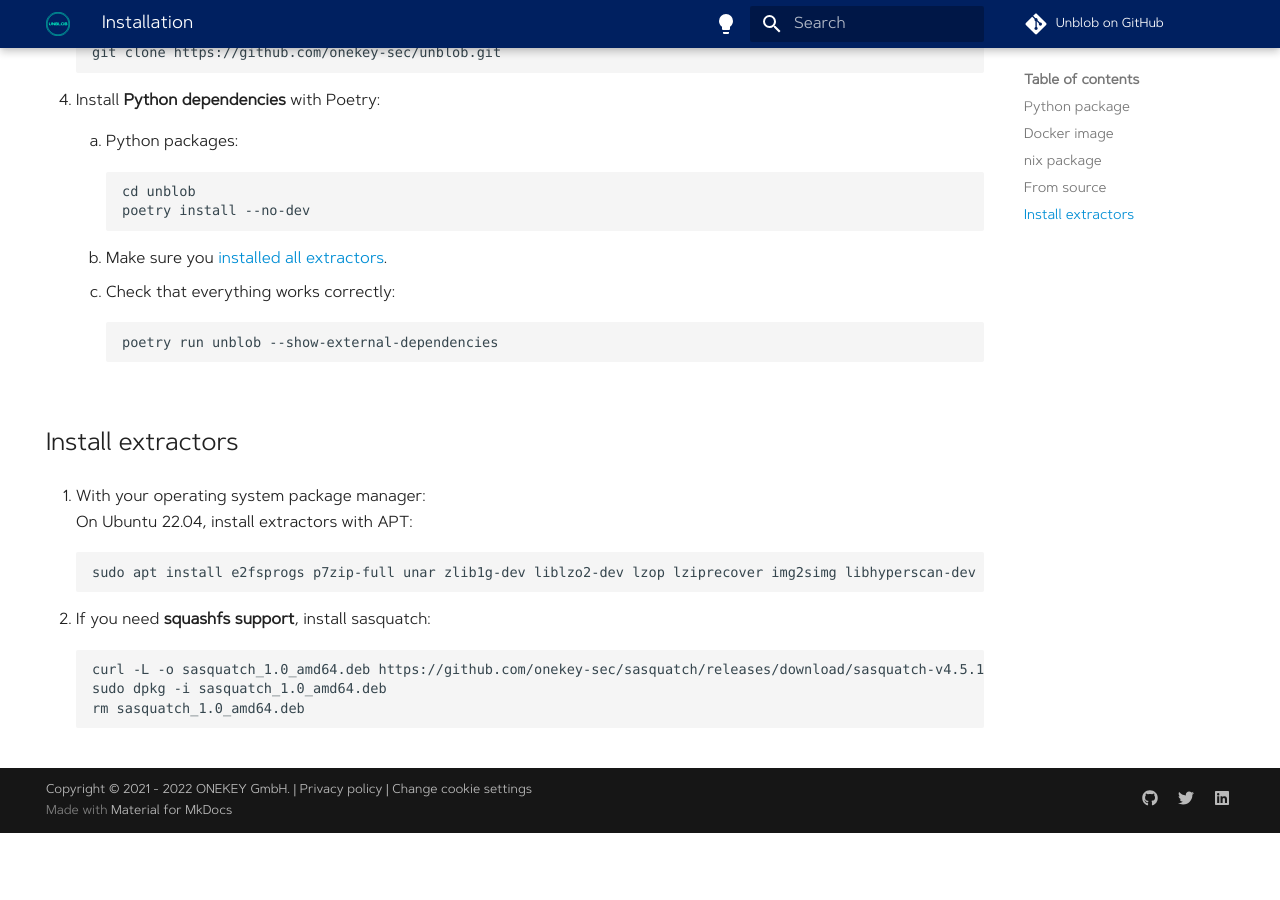
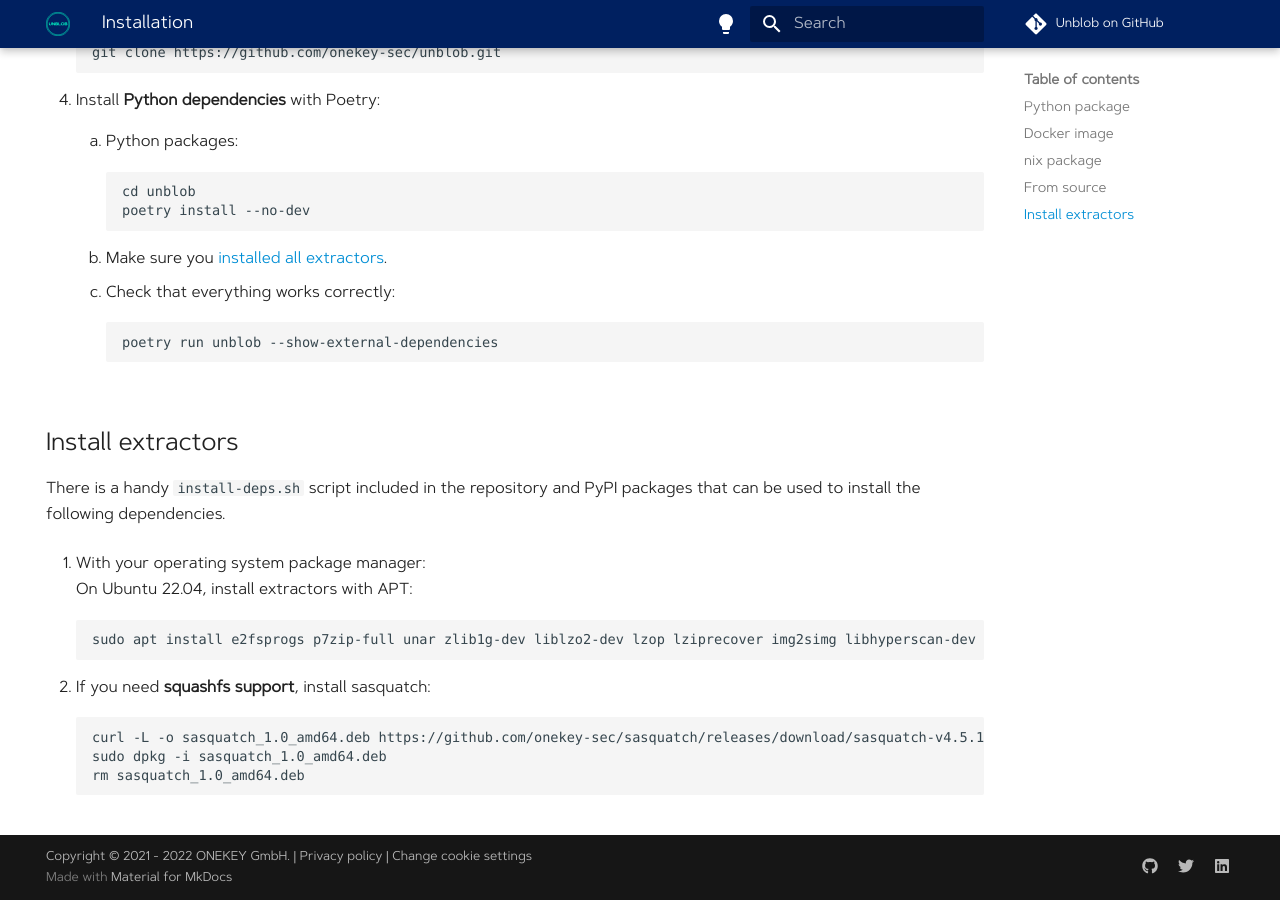
Before and after one commit to onekey-sec/unblob, an MkDocs documentation site: the page built from docs/installation.md, in a window 1280 px wide and 900 px high, scrolled down 2299 px. Built offline with MkDocs 1.6.1 and Material for MkDocs 9.7.7, drawn with Linux system fonts in a browser that asks for light colours; comment, search, counter and statistics services are not loaded; before the commit the page ends 3132 px from its top, so only the background shows below that.

Commit message:
docker: extract dependency installation to make it reusable

```diff
--- a/docs/installation.md
+++ b/docs/installation.md
@@ -111,6 +111,8 @@
 
 ## Install extractors
 
+There is a handy `install-deps.sh` script included in the repository and PyPI packages that can be used to install the following dependencies.
+
 1.  With your operating system package manager:
     On Ubuntu 22.04, install extractors with APT:
 
```
Also changed, not shown: 3 other files.
